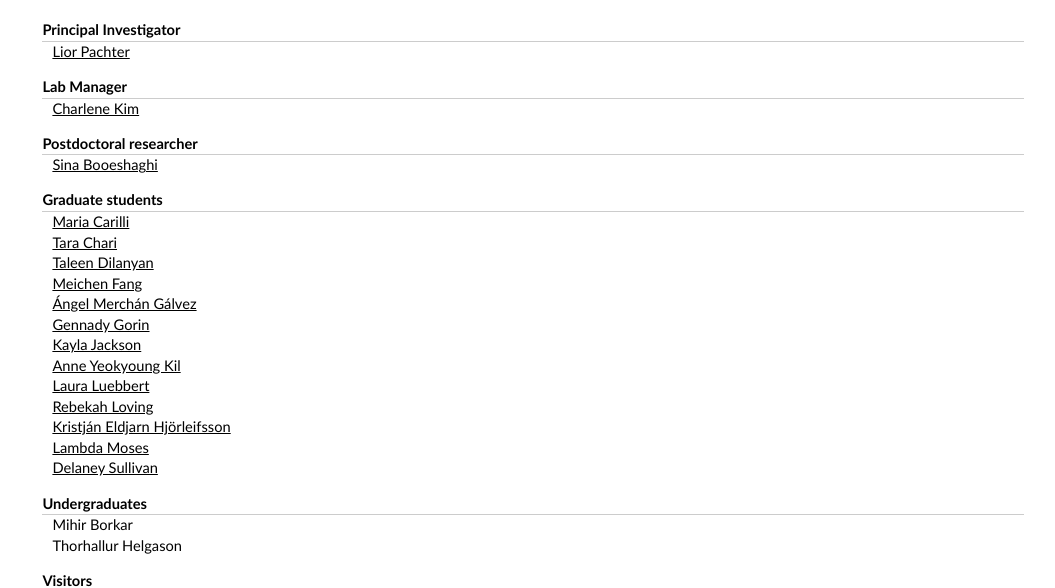
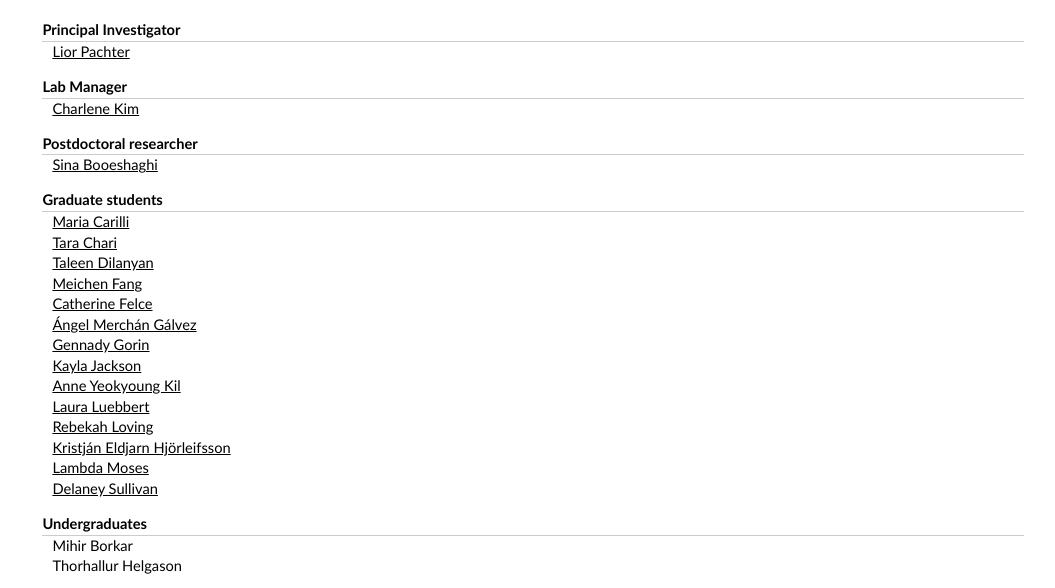
Before and after one commit to pachterlab/pachterlab.github.io, a plain HTML site: page group.html in a window 1280 px wide. Shown: the part 146-734 px from the top of the page, without its empty margins (112-1167 px from the left). Drawn offline with Linux system fonts and the light colour scheme.

Commit message:
Update group.html

```diff
--- a/group.html
+++ b/group.html
@@ -55,6 +55,7 @@
                     <dd><a href="https://directory.caltech.edu/personnel/tchari">Tara Chari</a></dd>
                     <dd><a href="https://directory.caltech.edu/personnel/tdilanya">Taleen Dilanyan</a></dd>
 		    <dd><a href="https://directory.caltech.edu/personnel/mffang">Meichen Fang</a></dd>
+		    <dd><a href="https://pma.caltech.edu/people/catherine-felce">Catherine Felce</a></dd>
 		    <dd><a href="https://directory.caltech.edu/personnel/agalvezm">&Aacute;ngel Merch&aacute;n G&aacute;lvez</a></dd>
                     <dd><a href="https://directory.caltech.edu/personnel/ggorin">Gennady Gorin</a></dd>
 		    <dd><a href="https://directory.caltech.edu/personnel/kaylajac">Kayla Jackson</a></dd>
```
